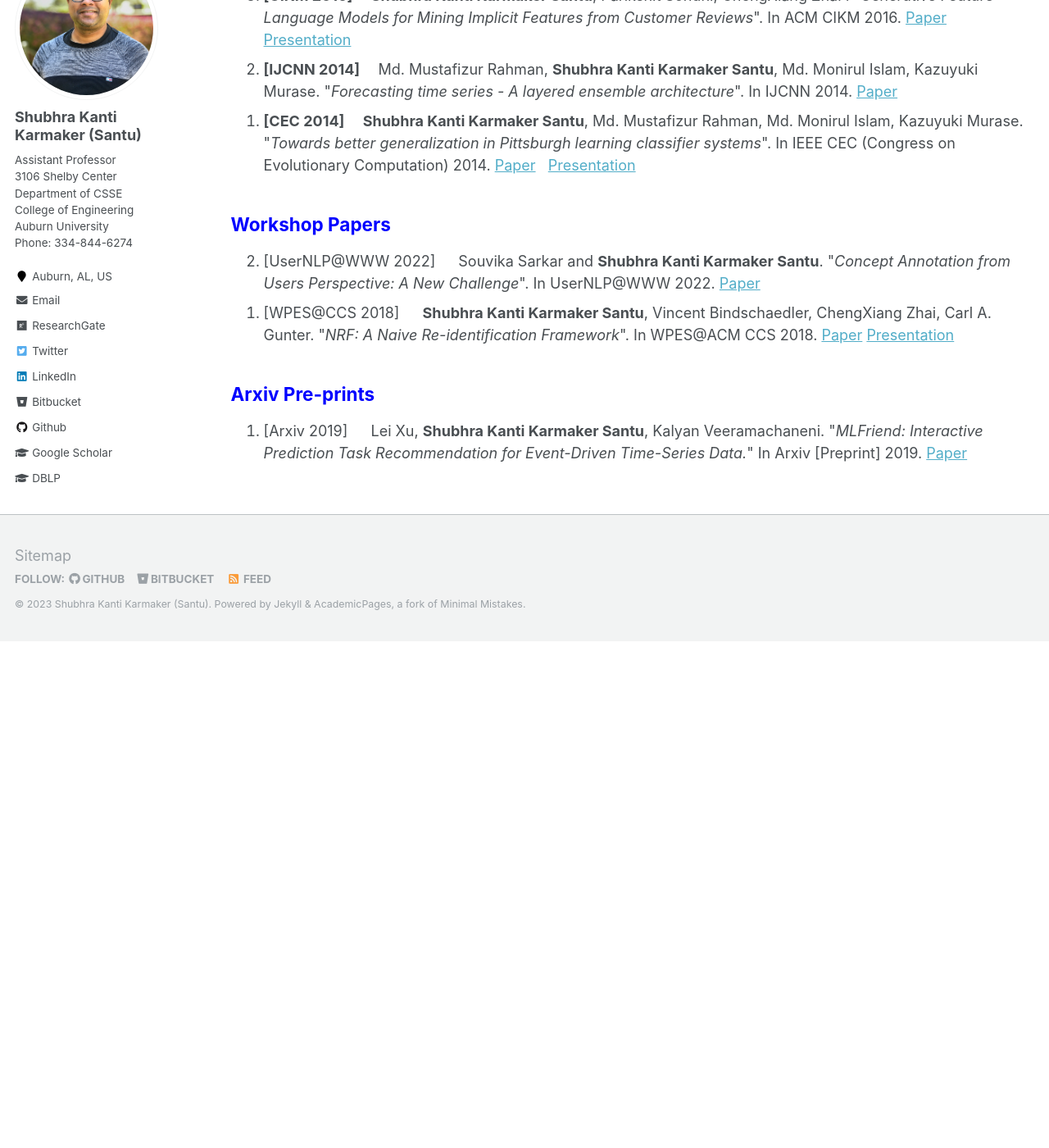
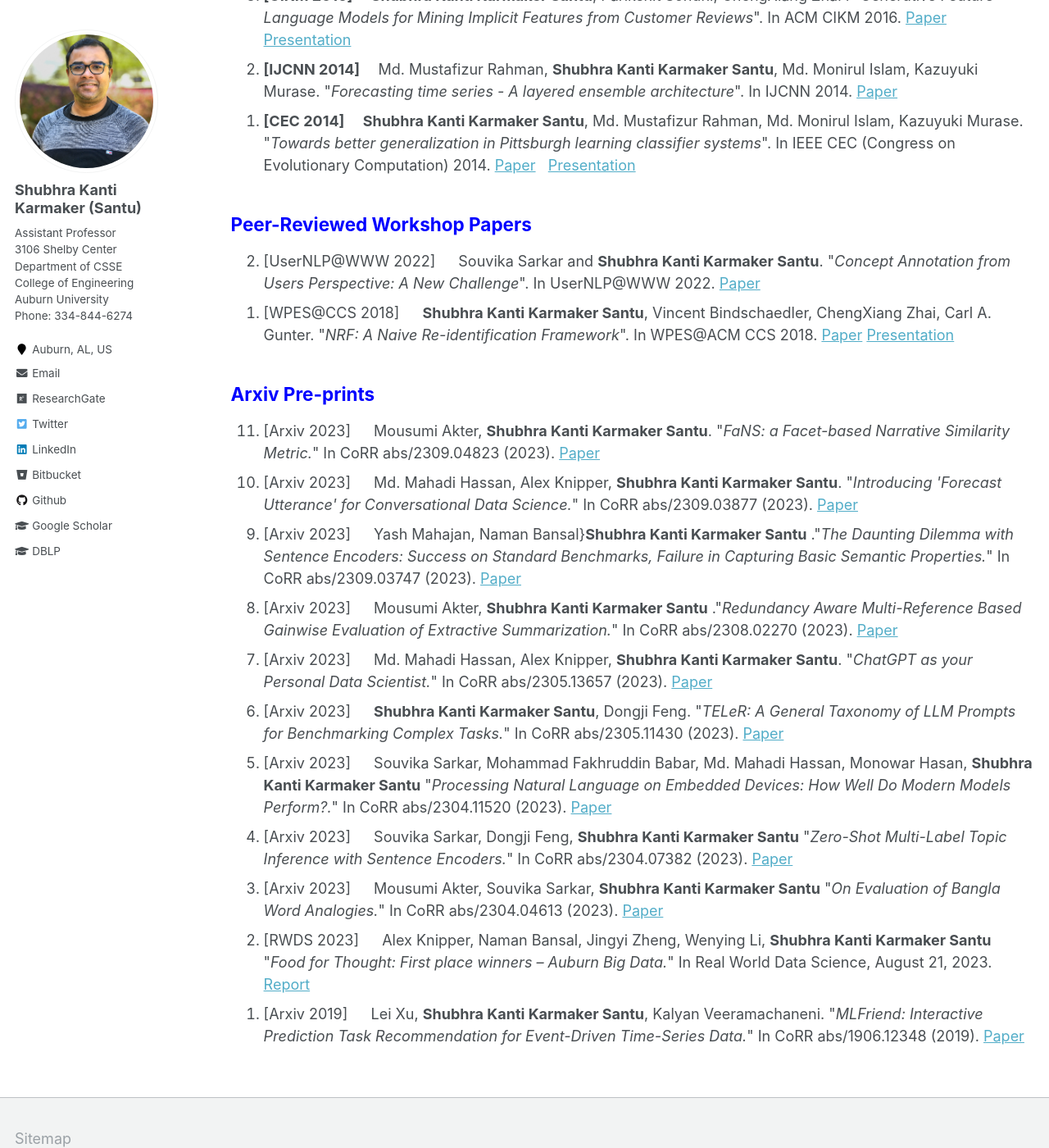
Before and after one commit to karmake2/karmake2.github.io, a Jekyll site: the page built from _pages/publications.md, in a window 1280 px wide and 1400 px high, scrolled down 1920 px. Shown: the whole window at 82% size. Built offline with Jekyll 4.4.1, drawn with Linux system fonts in a browser that asks for light colours; before the commit the page ends 2702 px from its top, so only the background shows below that.

Commit message:
add arxiv preprints

```diff
--- a/_pages/publications.md
+++ b/_pages/publications.md
@@ -66,7 +66,7 @@
 
 
 
-## <span style="color:blue">Workshop Papers</span>
+## <span style="color:blue">Peer-Reviewed Workshop Papers</span>
 <ol reversed>
 <li>[UserNLP@WWW 2022] &emsp; Souvika Sarkar and <b>Shubhra Kanti Karmaker Santu</b>. "<i>Concept Annotation from Users Perspective: A New Challenge</i>". In UserNLP@WWW  2022. <a href="https://karmake2.github.io/files/Publications/2022/Annotate.pdf">Paper</a>	</li>
 <li>[WPES@CCS 2018] &emsp; <b>Shubhra Kanti Karmaker Santu</b>, Vincent Bindschaedler, ChengXiang Zhai, Carl A. Gunter. "<i>NRF: A Naive Re-identification Framework</i>". In WPES@ACM CCS 2018. <a href="https://karmake2.github.io/files/Publications/2018/NRF.pdf">Paper</a>	<a href="https://karmake2.github.io/files/Publications/2018/NRF.pptx">Presentation</a>	</li>
@@ -78,5 +78,15 @@
 
 ## <span style="color:blue">Arxiv Pre-prints</span>
 <ol reversed>
-<li> [Arxiv 2019] &emsp; Lei Xu, <b>Shubhra Kanti Karmaker Santu</b>, Kalyan Veeramachaneni. "<i>MLFriend: Interactive Prediction Task Recommendation for Event-Driven Time-Series Data.</i>" In Arxiv [Preprint] 2019. <a href="https://karmake2.github.io/files/Publications/2019/MLFriend.pdf">Paper</a></li>
+<li> [Arxiv 2023] &emsp; Mousumi Akter, <b>Shubhra Kanti Karmaker Santu</b>. "<i>FaNS: a Facet-based Narrative Similarity Metric.</i>" In CoRR abs/2309.04823 (2023). <a href="https://arxiv.org/abs/2309.04823">Paper</a></li>
+<li> [Arxiv 2023] &emsp; Md. Mahadi Hassan, Alex Knipper, <b>Shubhra Kanti Karmaker Santu</b>. "<i>Introducing 'Forecast Utterance' for Conversational Data Science.</i>" In CoRR abs/2309.03877 (2023). <a href="https://arxiv.org/abs/2309.03877">Paper</a></li>
+<li> [Arxiv 2023] &emsp; Yash Mahajan, Naman Bansal}<b>Shubhra Kanti Karmaker Santu</b> ."<i>The Daunting Dilemma with Sentence Encoders: Success on Standard Benchmarks, Failure in Capturing Basic Semantic Properties.</i>" In CoRR abs/2309.03747 (2023). <a href="https://arxiv.org/abs/2309.03747">Paper</a></li>
+<li> [Arxiv 2023] &emsp; Mousumi Akter, <b>Shubhra Kanti Karmaker Santu</b> ."<i>Redundancy Aware Multi-Reference Based Gainwise Evaluation of Extractive Summarization.</i>" In CoRR abs/2308.02270 (2023). <a href="https://arxiv.org/abs/2308.02270">Paper</a></li>
+<li> [Arxiv 2023] &emsp; Md. Mahadi Hassan, Alex Knipper, <b>Shubhra Kanti Karmaker Santu</b>. "<i>ChatGPT as your Personal Data Scientist.</i>" In CoRR abs/2305.13657 (2023). <a href="https://arxiv.org/abs/2305.13657">Paper</a></li>
+<li> [Arxiv 2023] &emsp; <b>Shubhra Kanti Karmaker Santu</b>, Dongji Feng. "<i>TELeR: A General Taxonomy of LLM Prompts for Benchmarking Complex Tasks.</i>" In CoRR abs/2305.11430 (2023). <a href="https://arxiv.org/abs/2305.11430">Paper</a></li>
+<li> [Arxiv 2023] &emsp; Souvika Sarkar, Mohammad Fakhruddin Babar, Md. Mahadi Hassan, Monowar Hasan, <b>Shubhra Kanti Karmaker Santu</b> "<i>Processing Natural Language on Embedded Devices: How Well Do Modern Models Perform?.</i>" In CoRR abs/2304.11520 (2023). <a href="https://arxiv.org/abs/2304.11520">Paper</a></li>
+<li> [Arxiv 2023] &emsp; Souvika Sarkar, Dongji Feng, <b>Shubhra Kanti Karmaker Santu</b> "<i>Zero-Shot Multi-Label Topic Inference with Sentence Encoders.</i>" In CoRR abs/2304.07382 (2023). <a href="https://arxiv.org/abs/2304.07382">Paper</a></li>
+<li> [Arxiv 2023] &emsp; Mousumi Akter, Souvika Sarkar, <b>Shubhra Kanti Karmaker Santu</b> "<i>On Evaluation of Bangla Word Analogies.</i>" In CoRR abs/2304.04613 (2023). <a href="https://arxiv.org/abs/2304.04613">Paper</a></li>
+<li> [RWDS 2023] &emsp; Alex Knipper, Naman Bansal, Jingyi Zheng, Wenying Li, <b>Shubhra Kanti Karmaker Santu</b> "<i>Food for Thought: First place winners – Auburn Big Data.</i>" In Real World Data Science, August 21, 2023. <a href="https://realworlddatascience.net/case-studies/posts/2023/08/21/03-first-place-winners.html">Report</a></li>
+<li> [Arxiv 2019] &emsp; Lei Xu, <b>Shubhra Kanti Karmaker Santu</b>, Kalyan Veeramachaneni. "<i>MLFriend: Interactive Prediction Task Recommendation for Event-Driven Time-Series Data.</i>" In CoRR abs/1906.12348 (2019). <a href="https://arxiv.org/abs/1906.12348">Paper</a></li>
 </ol>
```
Also changed, not shown: _posts/2023-08-23-iLab.md (renamed from _posts/2023-08-19-iLab.md, +1 -1 lines), _posts/2023-08-24-Narrative.md (renamed from _posts/2023-08-22-Narrative.md, +1 -1 lines), 12 other files.
